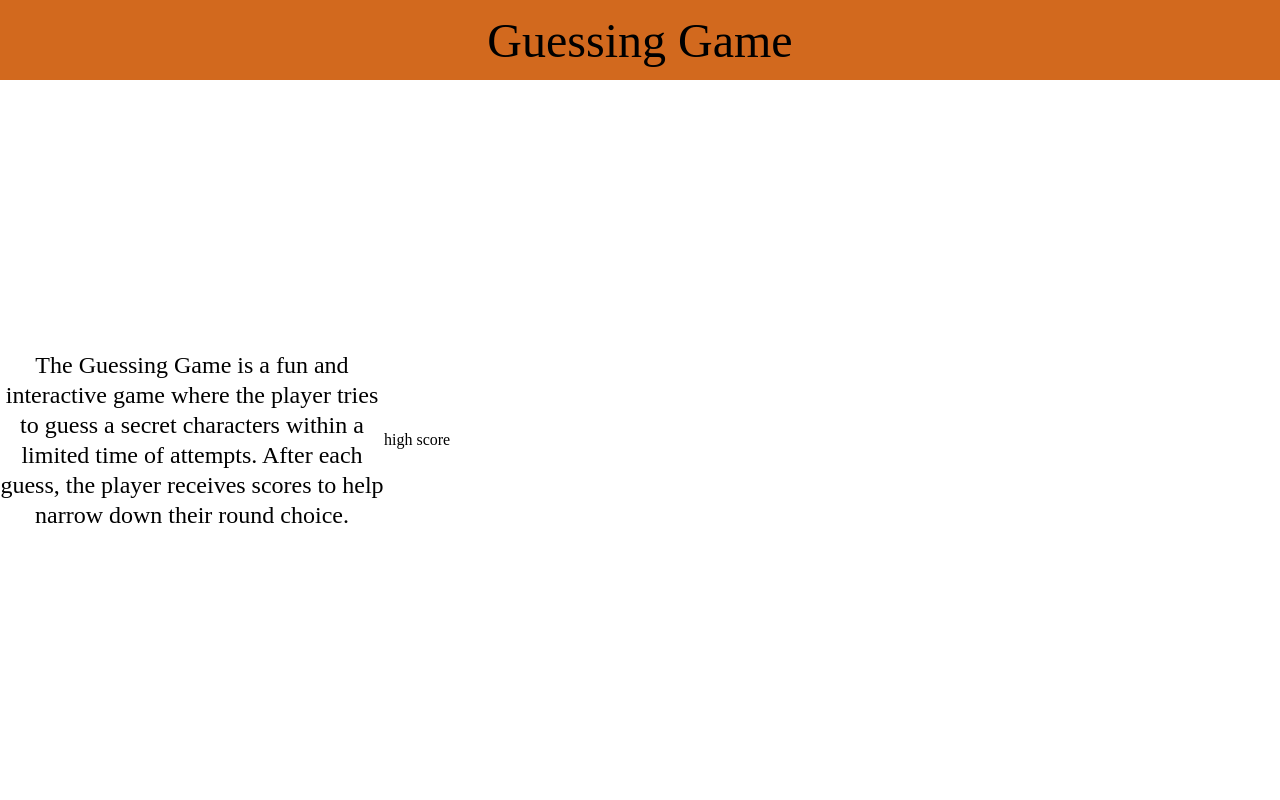
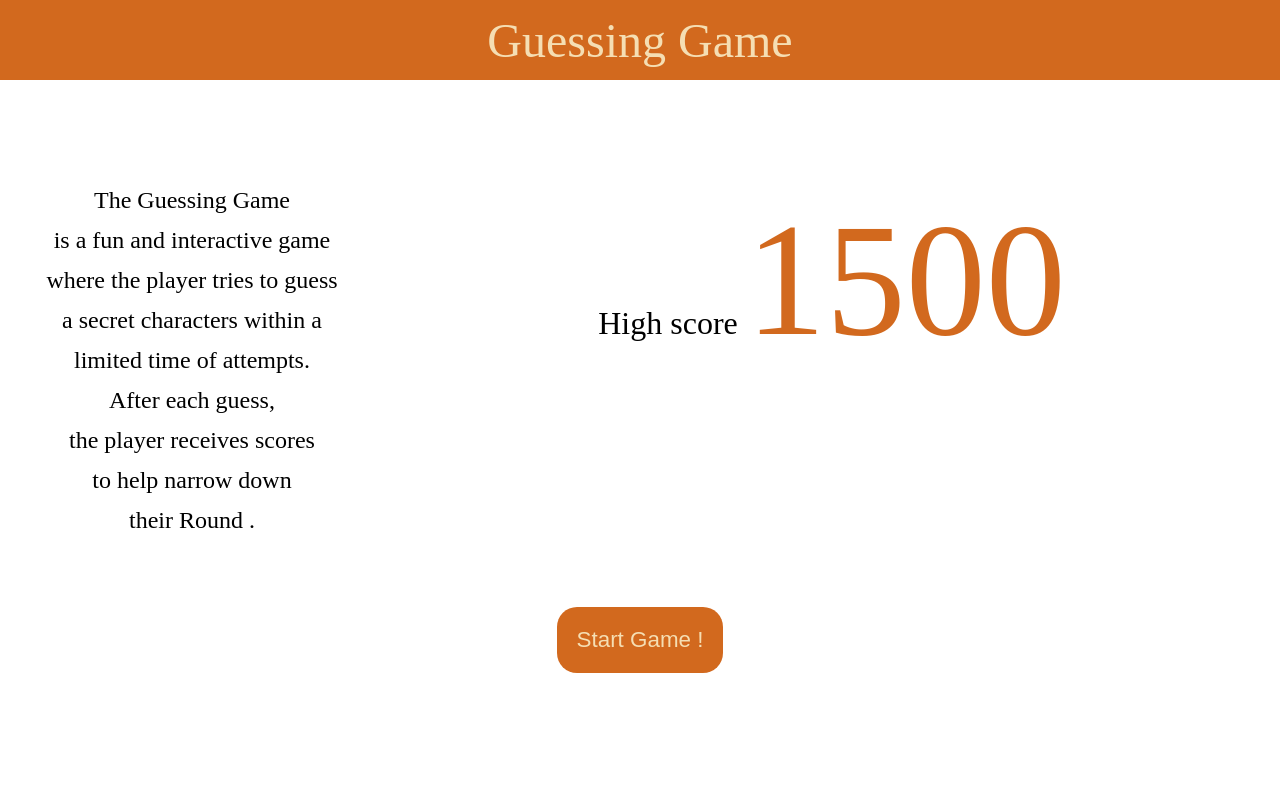
Before and after one commit to Chauhanvishal01/guess_the_winner_game, a plain HTML site: page index.html in a window 1280 px wide. Drawn offline with Linux system fonts and the light colour scheme.

Commit message:
frontpage

```diff
--- a/index.html
+++ b/index.html
@@ -20,6 +20,7 @@
 
       .nav-bar{
         background-color: chocolate;
+        color: wheat;
         height: 10vh;
         width: 100vw;
         display: flex;
@@ -30,7 +31,7 @@
         font-size: 3rem;
       }
       .main{
-        height: 90vh;
+        height: 50vh;
         width: 100vw;
         display: flex;
         align-items: center;
@@ -38,23 +39,47 @@
 
       }
       .description{
-        height: 90vh;
+        height: 50vh;
         width: 30vw;
         display: flex;
         align-items: center;
+        justify-content: center;
       }
       .text{
         font-size: 1.5rem;
-        line-height: 30px;
+        line-height: 40px;
         text-align: center;
+        margin-top: 10rem;
 
       }
       .high-score{
-        height: 90vh;
+        height: 50vh;
         width: 70vw;
-        text-align: end;
         display: flex;
         align-items: center;
+        justify-content: space-around;
+        font-size: 2rem;
+      }
+      #finall-score{
+        font-size: 10rem;
+        color: chocolate;
+      }
+      .button{
+        height: 40vh;
+        width: 100vw;
+        display: flex;
+        justify-content: center;
+        align-items: center;
+
+      }
+      .start-btn{
+        padding: 20px;
+        font-size: 1.4rem;
+        border-radius: 20px;
+        border: none;
+        background-color: chocolate;
+        color: wheat;
+        cursor: pointer;
       }
     </style>
   </head>
@@ -65,11 +90,14 @@
       </div>
       <div class="main">
       <div class="description">
-        <p class="text">The Guessing Game is a fun and interactive game where the player tries to guess a secret characters within a limited time of attempts. After each guess, the player receives scores to help narrow down their round choice.</p>
+        <p class="text">The Guessing Game <br>is a fun and interactive game <br>where the player tries to guess <br> a secret characters within a <br>limited time of attempts. <br> After each guess, <br> the player receives scores <br> to help narrow down <br> their Round .</p>
       </div>
       <div class="high-score">
-        <p>high score</p>
+        <p>High score <span id="finall-score">1500</span></p>
       </div>
+    </div>
+    <div class="button">
+      <button class="start-btn">Start Game !</button>
     </div>
 
     </div>
```
